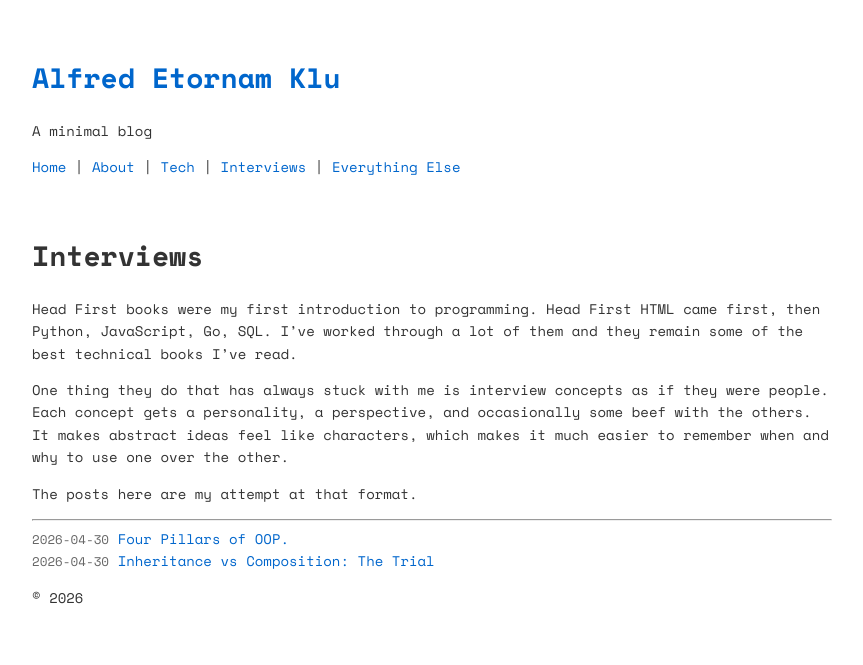
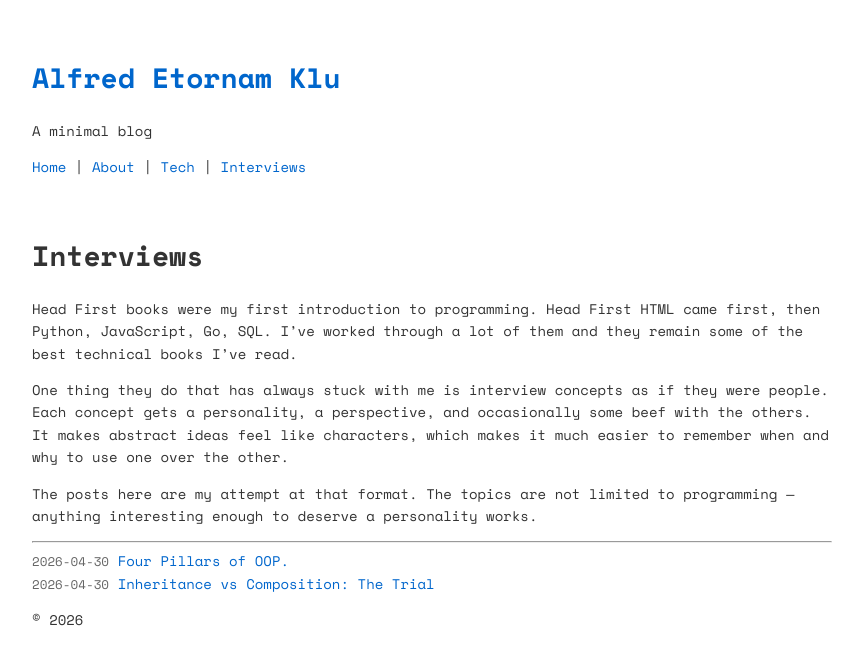
Before and after one commit to etornamklu/etornamklu.github.io, a Jekyll site: the page built from interviews.md, in a window 1280 px wide. Shown: the top 665 px of the page, without its empty margins (208-1071 px from the left). Built offline with Jekyll 4.4.1, drawn with Linux system fonts in a browser that asks for light colours.

Commit message:
Update navigation links and enhance content in 'Interviews' and 'Tech' pages

```diff
--- a/_layouts/default.html
+++ b/_layouts/default.html
@@ -16,8 +16,7 @@
         <a href="{{ '/' | relative_url }}">Home</a> |
         <a href="{{ '/about' | relative_url }}">About</a> |
         <a href="{{ '/tech' | relative_url }}">Tech</a> |
-        <a href="{{ '/interviews' | relative_url }}">Interviews</a> |
-        <a href="{{ '/everything-else' | relative_url }}">Everything Else</a>
+        <a href="{{ '/interviews' | relative_url }}">Interviews</a>
     </nav>
 </header>
 
--- a/interviews.md
+++ b/interviews.md
@@ -9,7 +9,7 @@ Head First books were my first introduction to programming. Head First HTML came
 
 One thing they do that has always stuck with me is interview concepts as if they were people. Each concept gets a personality, a perspective, and occasionally some beef with the others. It makes abstract ideas feel like characters, which makes it much easier to remember when and why to use one over the other.
 
-The posts here are my attempt at that format.
+The posts here are my attempt at that format. The topics are not limited to programming — anything interesting enough to deserve a personality works.
 
 ---
 
```
Also changed, not shown: tech.md (+4 -0 lines).
